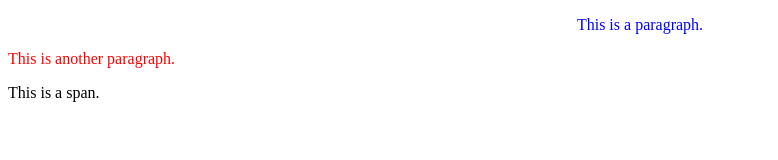
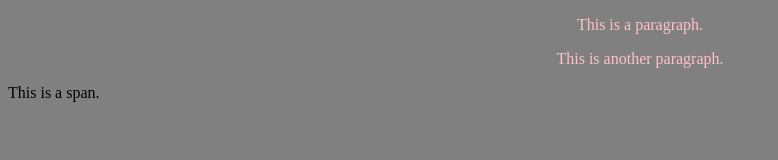
Before and after one commit to Jeryan31/Jeryan_, a plain HTML site: page index.html in a window 1280 px wide. Shown: the whole page, without its empty margins (0-778 px from the left). Drawn offline with Linux system fonts and the light colour scheme.

Commit message:
Update index.html

```diff
--- a/index.html
+++ b/index.html
@@ -1,4 +1,4 @@
-<!DOCTYPE html>
+<!-- <!DOCTYPE html>
 <hmtl>
       <head>
             <style>
@@ -13,4 +13,24 @@
             </p>
             <span> This is a span. </span>
       </body>
-</hmtl>
+</hmtl>     -->
+
+<!DOCTYPE html>
+<html>
+      <head>
+            <style>
+                  body{
+                        background-color: gray;
+                  }
+                  p {
+                        color:pink;
+                        text-align:center;
+                  }
+            </style>
+      </head>
+      <body>
+            <p> This is a paragraph.</p>
+            <p> This is another paragraph.</p>
+            <span> This is a span.</span>
+      </body>
+</html>
```
